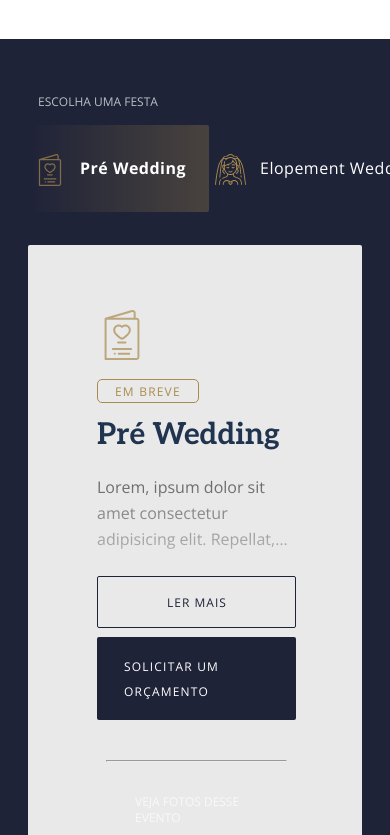
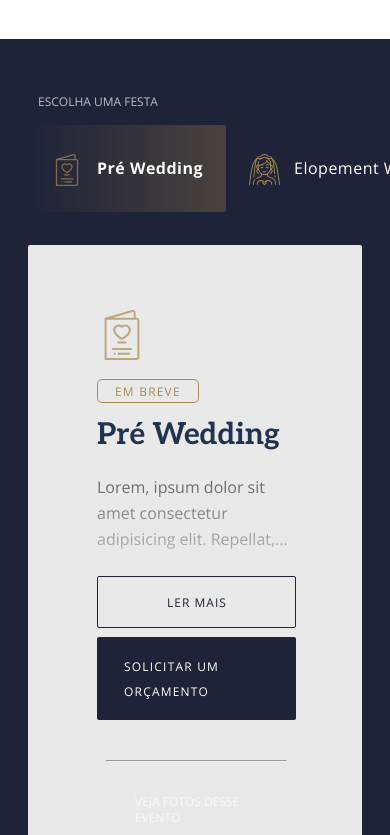
Before and after one commit to jessiicasantos/villa-h-react, a React (Create React App) app: page / in a window 390 px wide. Shown: the part 5560-6395 px from the top of the page. Built offline with nearby package versions, Linux system fonts and the light colour scheme.

Commit message:
width card-event adjust

```diff
--- a/src/components/Container/EventSection/EventSection.css
+++ b/src/components/Container/EventSection/EventSection.css
@@ -215,7 +215,7 @@
 
     .menu-event .btn-event  {
         align-items: center;
-        padding: 13px 23px 14px 6px;
+        padding: 13px 23px 14px;
     }
 
     .card-event a.btn-dark-blue {
@@ -226,7 +226,8 @@
         position: relative;
         top: initial;
         left: initial;
-        max-width: initial;
+        max-width: 600px;
+        margin: 0 auto;
     }
 
     .card-event .more {
@@ -247,4 +248,8 @@
         -webkit-line-clamp: 3;
         -webkit-box-orient: vertical;
     }
+
+    .event {
+        padding: 0 28px 58px;
+    }
 }
```
